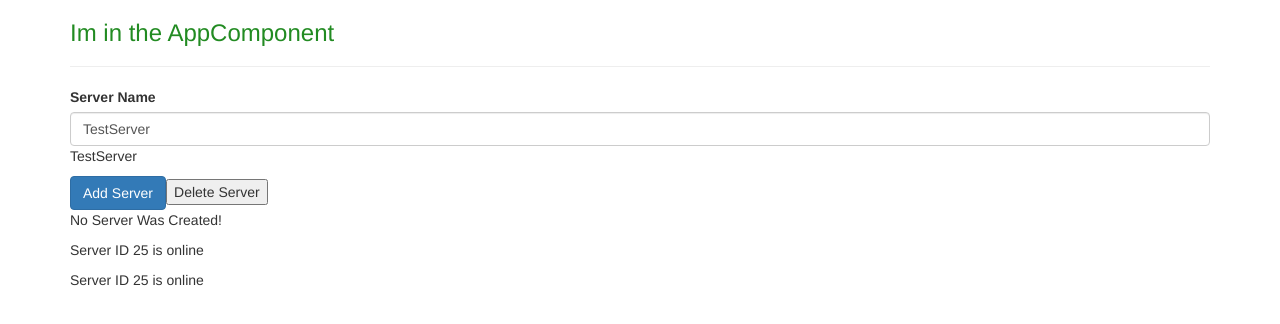
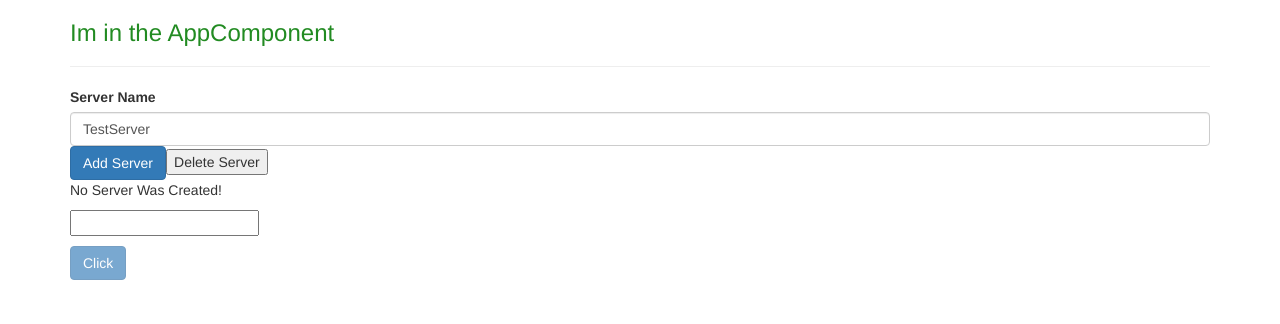
Before and after one commit to rinatbul/Angular-The-Complete-Guide-2023, an Angular app: page / in a window 1280 px wide. Shown: the top 324 px of the page. Built offline with nearby package versions, Linux system fonts and the light colour scheme.

Commit message:
Task 2: Practicing Databinding - Adding input to enter UserName with button which reset UserName on click

```diff
--- a/src/app/servers/servers.component.html
+++ b/src/app/servers/servers.component.html
@@ -5,7 +5,7 @@
 <input type="text"
        class="form-control"
        [(ngModel)]="serverName">
-<p>{{serverName}}</p>
+<!--<p>{{serverName}}</p>-->
 
 <button class="btn btn-primary"
         [disabled]="!allowNewServer"
@@ -14,5 +14,13 @@
 <button (click)="onDeleteServer()">Delete Server</button>
 <!--<p [innerText]="allowNewServer"></p>-->
 <p>{{serverCreationStatus}}</p>
-<app-server></app-server>
-<app-server></app-server>
+<div>
+  <input type="text"
+         [(ngModel)]="userName" (input)="onUserNameEnter($event)">
+  <p>{{userName}}</p>
+  <button [disabled]="isEmptyUserName"
+          class="btn btn-primary" (click)="onResetUserName()">Click</button>
+</div>
+
+<!--<app-server></app-server>-->
+<!--<app-server></app-server>-->
--- a/src/app/servers/servers.component.ts
+++ b/src/app/servers/servers.component.ts
@@ -13,6 +13,8 @@ export class ServersComponent {
     allowNewServer = false;
     serverCreationStatus = 'No Server Was Created!';
     serverName = 'TestServer';
+    userName = '';
+    isEmptyUserName = true;
 
     constructor() {
       setTimeout(()=>{
@@ -21,7 +23,7 @@ export class ServersComponent {
     }
 
     onCreateServer(){
-      this.serverCreationStatus = 'Server Was Created!'
+      this.serverCreationStatus = 'Server Was Created! Name is ' + this.serverName
     }
 
     onDeleteServer(){
@@ -31,4 +33,13 @@ export class ServersComponent {
     onUpdateServerName(event:Event){
       this.serverName = (<HTMLInputElement>event.target).value
     }
+
+    onUserNameEnter(event:Event){
+      this.isEmptyUserName = false
+      this.userName = (<HTMLInputElement>event.target).value
+    }
+
+    onResetUserName(){
+      this.userName = ''
+    }
 }
```
